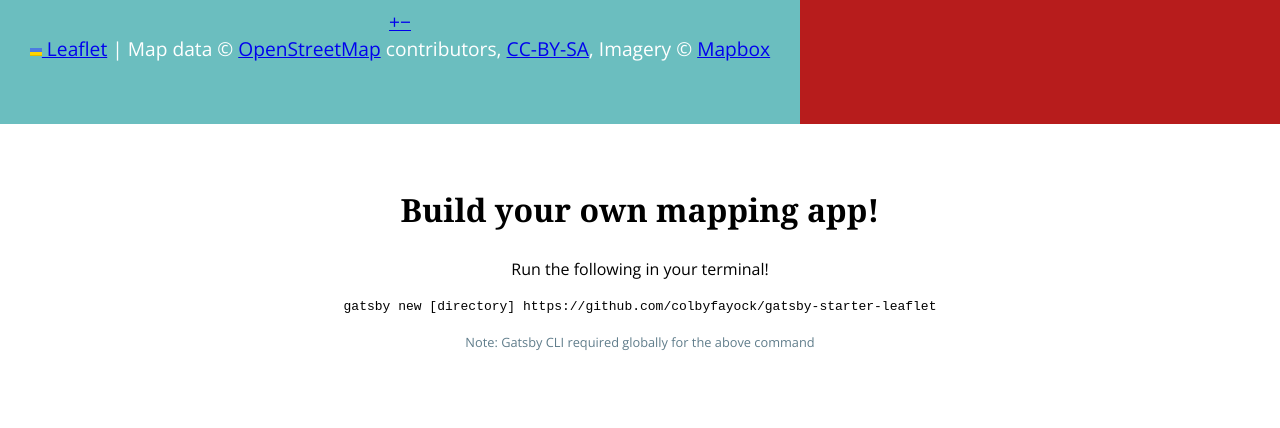
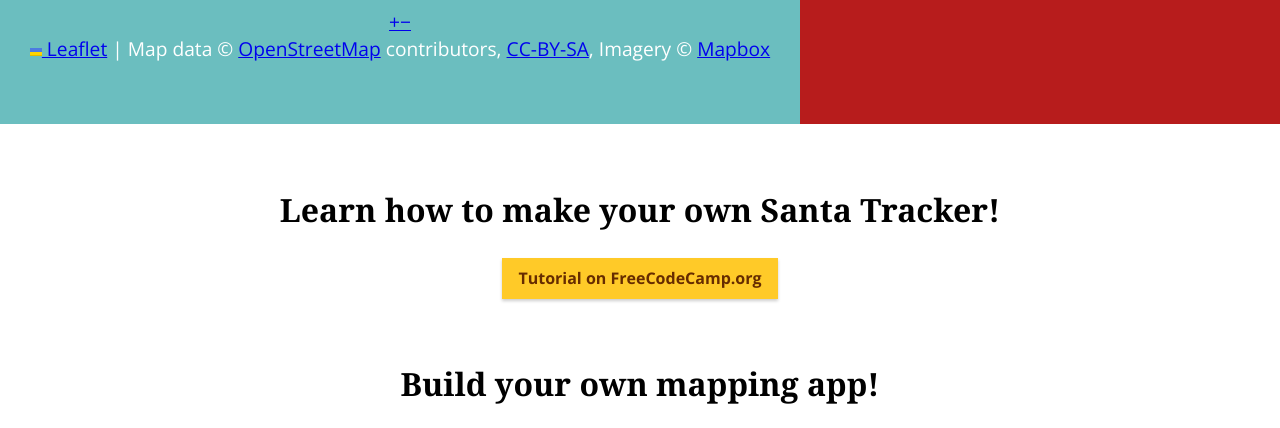
Before and after one commit to colbyfayock/santa-tracker, a Gatsby site: page / in a window 1280 px wide. Shown: the part 516-944 px from the top of the page. Built offline with nearby package versions, Linux system fonts and the light colour scheme; Gatsby itself is replaced by a stand-in of ours; no server answers; a web font is replaced by a local one.

Commit message:
tutorial link

```diff
--- a/src/pages/index.js
+++ b/src/pages/index.js
@@ -78,6 +78,17 @@ const IndexPage = () => {
       </Container>
 
       <Container type="content" className="text-center home-start">
+        <h2>Learn how to make your own Santa Tracker!</h2>
+        <p>
+          <a
+            className="button"
+            href="https://www.freecodecamp.org/news/create-your-own-santa-tracker-with-gatsby-and-react-leaflet/"
+          >
+            Tutorial on FreeCodeCamp.org
+          </a>
+        </p>
+        <br />
+        <br />
         <h2>Build your own mapping app!</h2>
         <p>Run the following in your terminal!</p>
         <pre>
```
